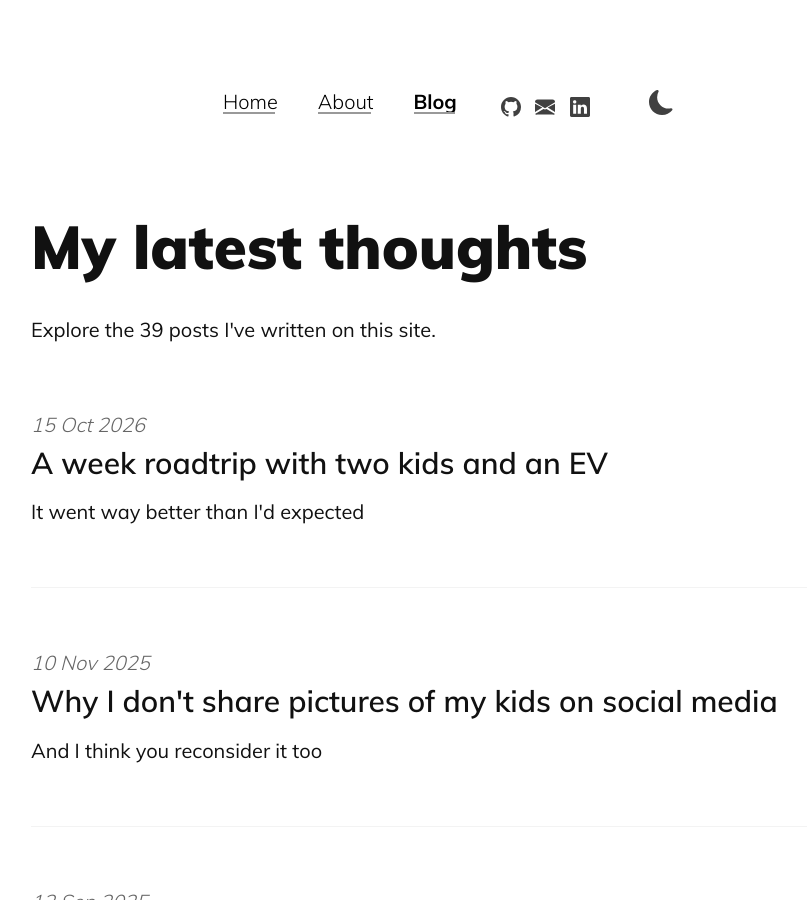
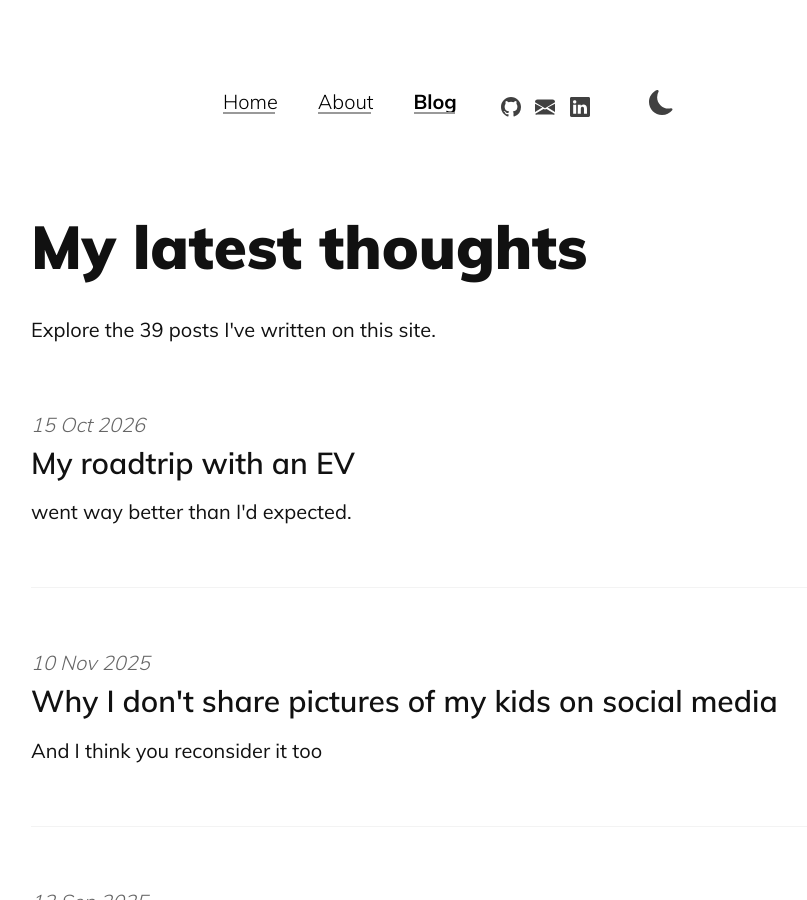
Before and after one commit to ryanward-io/ryanward-io.github.io, a Jekyll site: the page built from blog.html, in a window 1280 px wide and 900 px high. Shown: the whole window, without its empty margins (189-996 px from the left). Built offline with Jekyll 4.4.1, drawn with Linux system fonts in a browser that asks for light colours.

Commit message:
Snappier title

```diff
--- a/_posts/2026-10-15-atto-3-roadtrip.md
+++ b/_posts/2026-10-15-atto-3-roadtrip.md
@@ -1,8 +1,8 @@
 ---
 layout: post
-title: A week roadtrip with two kids and an EV
+title: My roadtrip with an EV
 date: 2026-10-15
-description: It went way better than I'd expected
+description: went way better than I'd expected.
 ---
 
 From 23 to 27 September we drove our BYD Atto 3 from Melbourne to Bright, on to Canberra and back: almost 1,500km, a 50 kWh battery, and two kids under four. Charging took eight stops and totalled $177.32.
```
